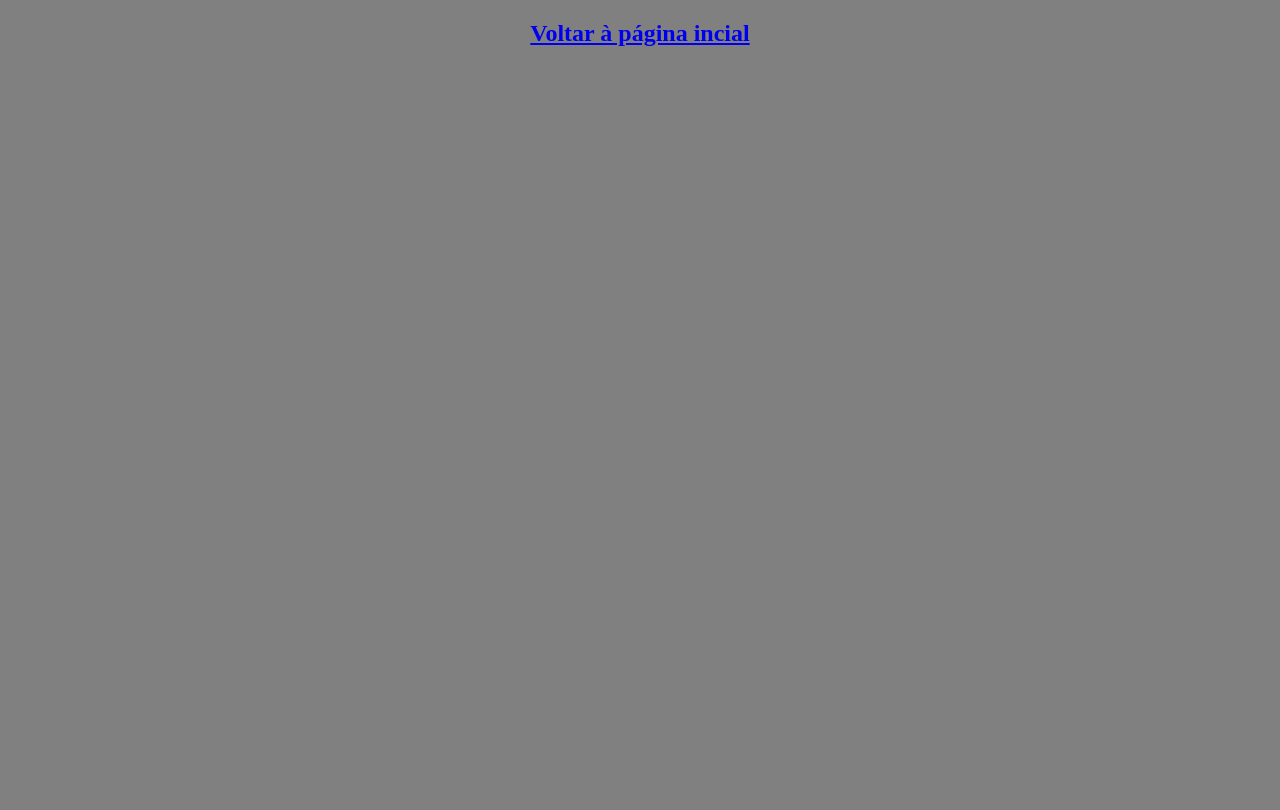
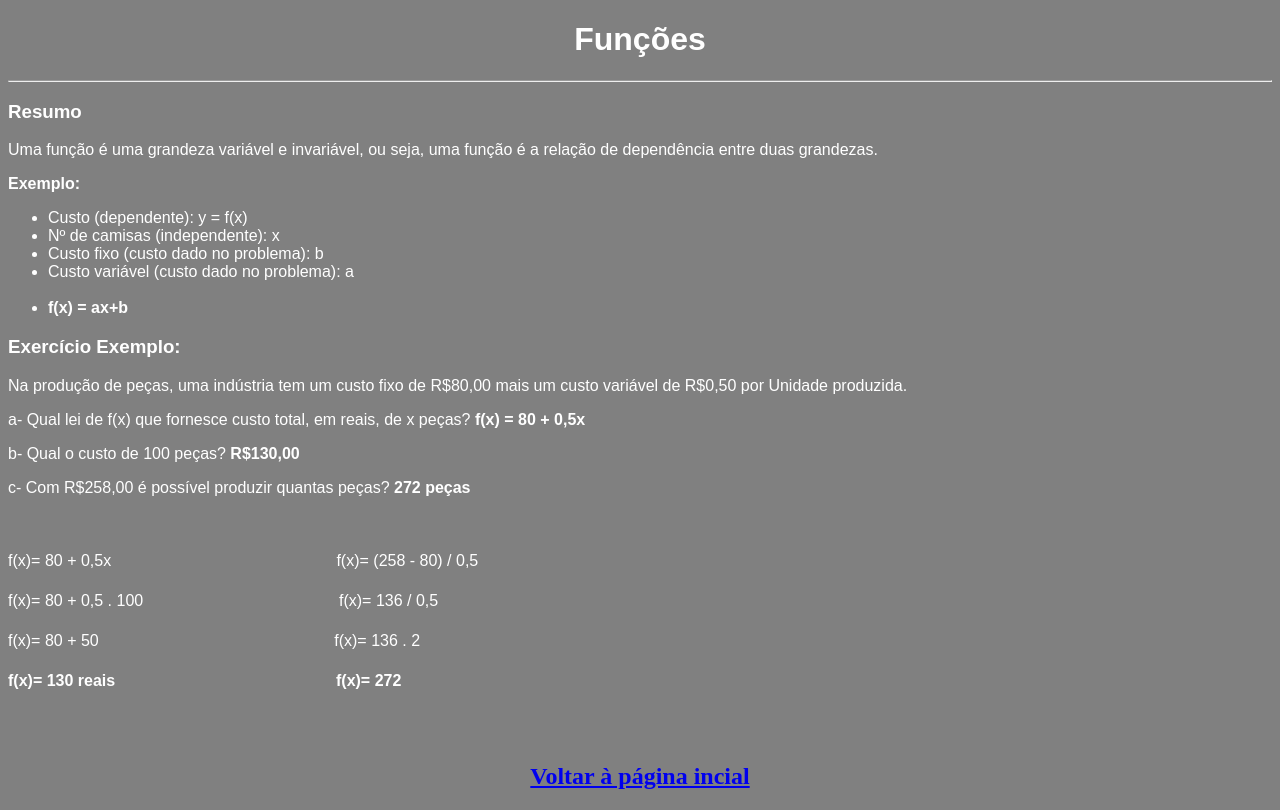
Before and after one commit to jfassina/portfolio, a plain HTML site: page materias/funcoes/funcao.html in a window 1280 px wide. Drawn offline with Linux system fonts and the light colour scheme.

Commit message:
Trabalho Portfólio V2
Esta é a versão final do Trabalho do Portfólio no primeiro trimestre. Update no index, sistemas, conjuntos, e finalização de funções.

```diff
--- a/materias/funcoes/funcao.html
+++ b/materias/funcoes/funcao.html
@@ -8,16 +8,74 @@
 
 </head>
 
-<font color="white">
+<font color="white" face="Arial">
 
     <body bgcolor="grey">
+
+
+        <h1 align="middle">Funções</h1>
+        <hr />
+
+
+        <h3>Resumo</h3>
+        <p>Uma função é uma grandeza variável e invariável, ou seja, uma função é a relação de dependência entre duas
+            grandezas.</p>
+
+        </h2>
+        <font size="3">
+
+            <p><b>Exemplo:</b></p>
+
+            <ul>
+                <li>Custo (dependente): y = f(x)</li>
+                <li>Nº de camisas (independente): x</li>
+                <li>Custo fixo (custo dado no problema): b</li>
+                <li>Custo variável (custo dado no problema): a</li>
+                <br>
+                <li><b>f(x) = ax+b </b></li>
+            </ul>
+
+
+        </font>
+
+
+        <h3>Exercício Exemplo:</h3>
+        <p>
+            Na produção de peças, uma indústria tem um custo fixo de R$80,00 mais um custo variável de R$0,50 por
+            Unidade produzida.
+
+        <p>a- Qual lei de f(x) que fornesce custo total, em reais, de x peças?<b> f(x) = 80 + 0,5x</b></p>
+        <p> b- Qual o custo de 100 peças?<b> R$130,00</b></p>
+        <p>c- Com R$258,00 é possível produzir quantas peças?<b> 272 peças</b></p>
+
+        </p>
+<br>
+
+        <p>f(x)= 80 + 0,5x ㅤㅤㅤㅤㅤㅤㅤㅤㅤㅤㅤㅤㅤㅤㅤf(x)= (258 - 80) / 0,5</p>
+        <p>f(x)= 80 + 0,5 . 100ㅤㅤㅤㅤㅤㅤㅤㅤㅤㅤㅤㅤㅤ f(x)= 136 / 0,5</p>
+        <p>f(x)= 80 + 50ㅤㅤㅤㅤㅤㅤㅤㅤㅤㅤㅤㅤㅤㅤㅤㅤf(x)= 136 . 2</p>
+        <p><b>f(x)= 130 reaisㅤㅤㅤㅤㅤㅤㅤㅤㅤㅤㅤㅤㅤㅤㅤf(x)= 272</b></p>
+        </p>
+
+
 
 
 </font>
 </body>
 
+
+
+
+
+
+
+<br>
+<br>
+
 <footer>
-    <a href="../../index.html"> <h2 align="middle">Voltar à página incial</h2></a>
+    <a href="../../index.html">
+        <h2 align="middle">Voltar à página incial</h2>
+    </a>
 </footer>
 
 
```
Also changed, not shown: index.html (+39 -20 lines), materias/conjuntos/conjunto.html (+6 -2 lines), materias/sistemas/sistema.html (+5 -5 lines).
